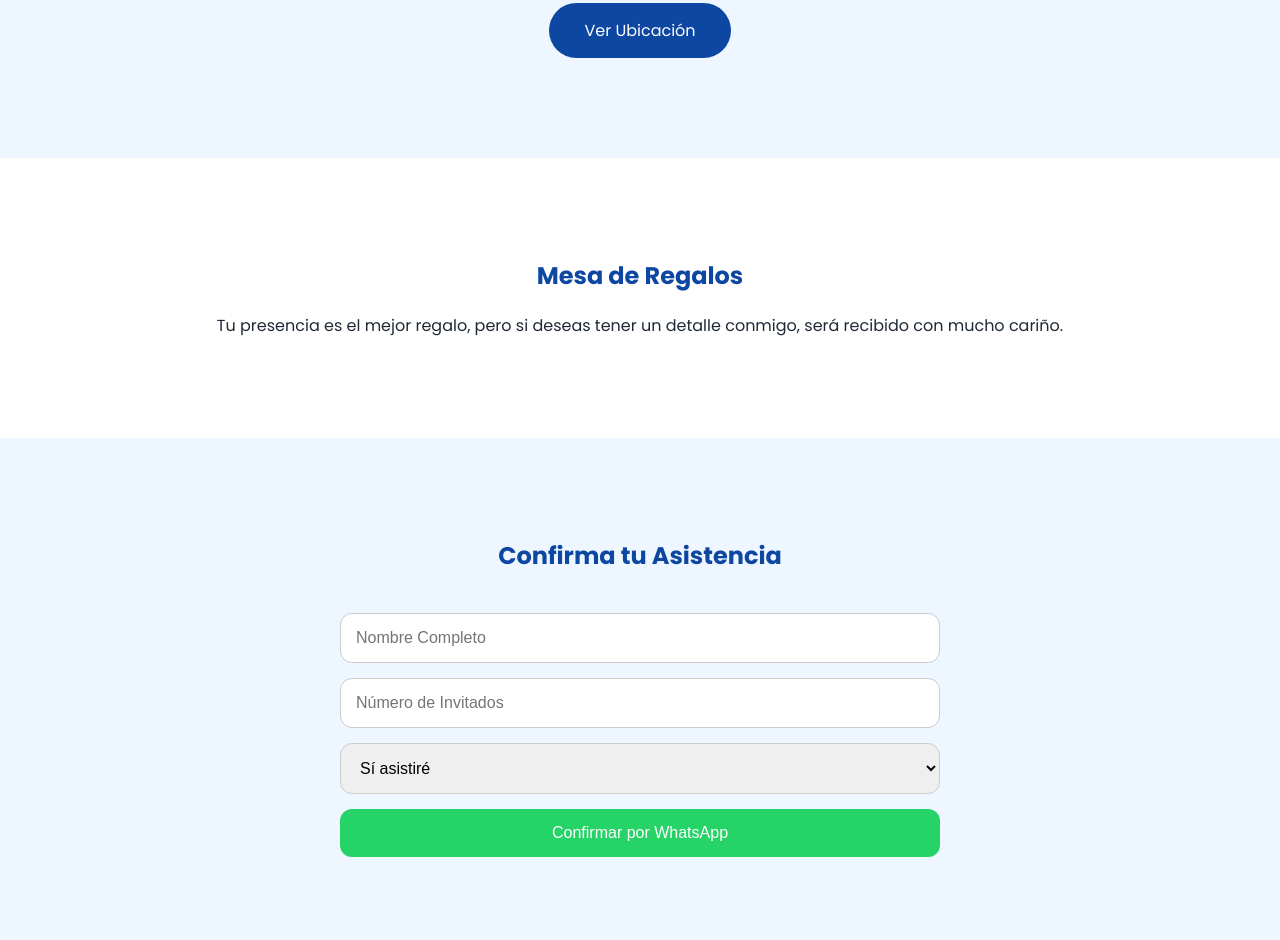
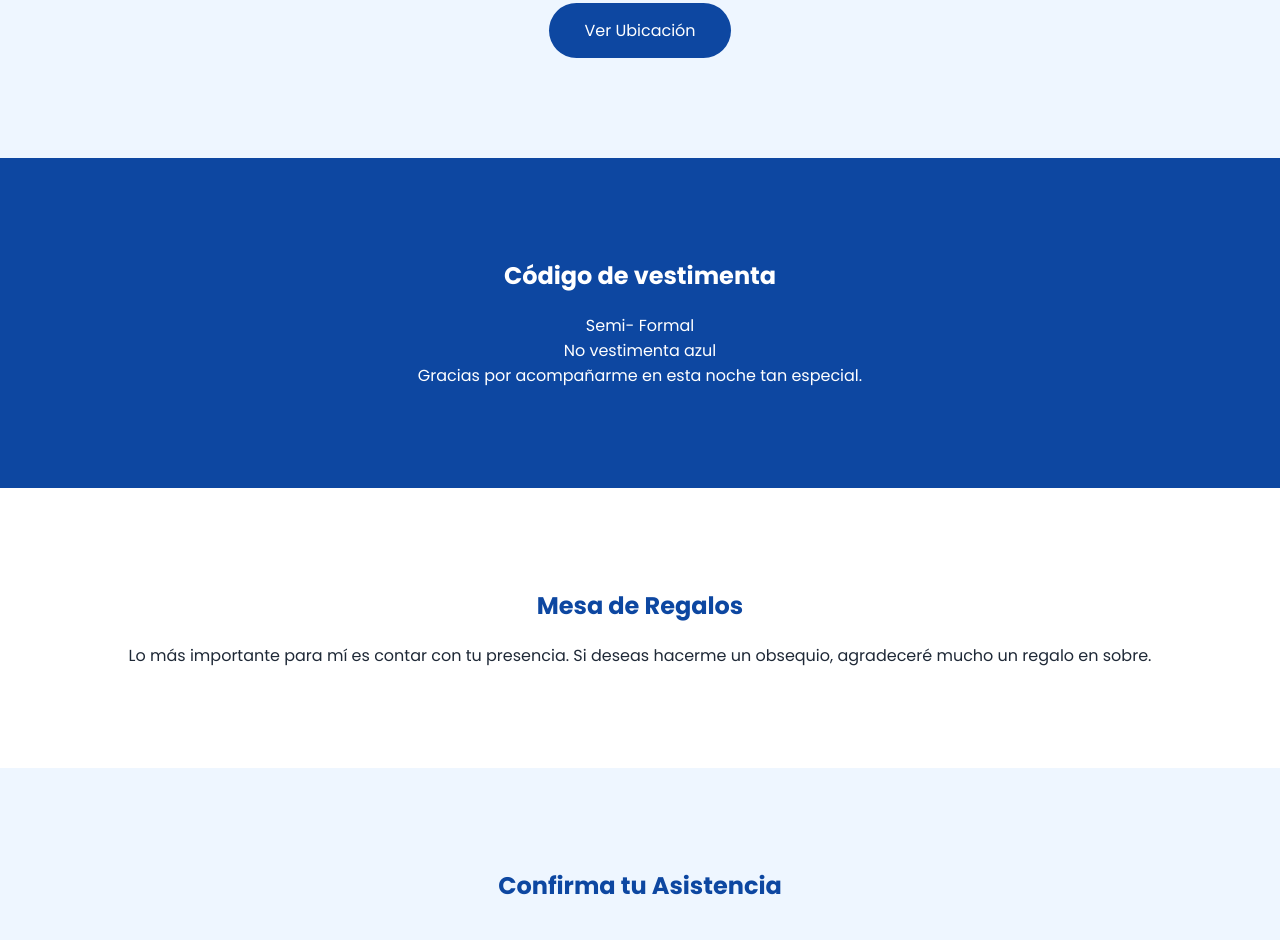
Before and after one commit to Alan171008/invitacionXVAbi, a plain HTML site: page index.html in a window 1280 px wide. Shown: the part 2518-3458 px from the top of the page. Drawn offline with Linux system fonts and the light colour scheme.

Commit message:
Update index.html

```diff
--- a/index.html
+++ b/index.html
@@ -214,6 +214,26 @@
 
     <!-- ITINERARIO -->
     <!-- DRESS CODE -->
+        <section class="dresscode">
+
+        <div class="container">
+
+            <h2>
+                Código de vestimenta
+            </h2>
+
+            <p>
+                Semi- Formal
+            </p>
+            <p>No vestimenta azul</p>
+
+            <p>
+                Gracias por acompañarme en esta noche tan especial.
+            </p>
+
+        </div>
+
+    </section>
     <!-- REGALOS -->
 
     <section class="regalos">
@@ -225,8 +245,8 @@
             </h2>
 
             <p>
-                Tu presencia es el mejor regalo, pero si deseas tener un detalle conmigo,
-                será recibido con mucho cariño.
+                Lo más importante para mí es contar con tu presencia.
+Si deseas hacerme un obsequio, agradeceré mucho un regalo en sobre.
             </p>
 
         </div>
```
